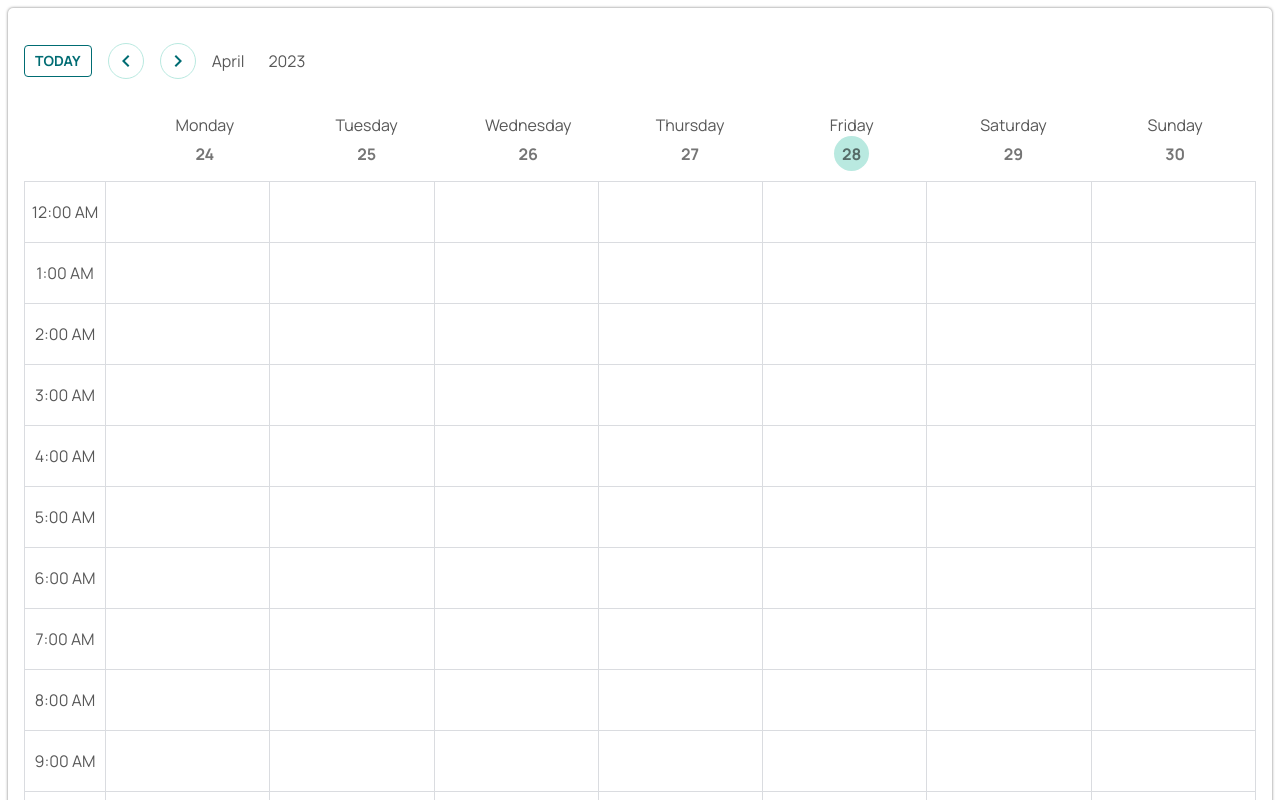
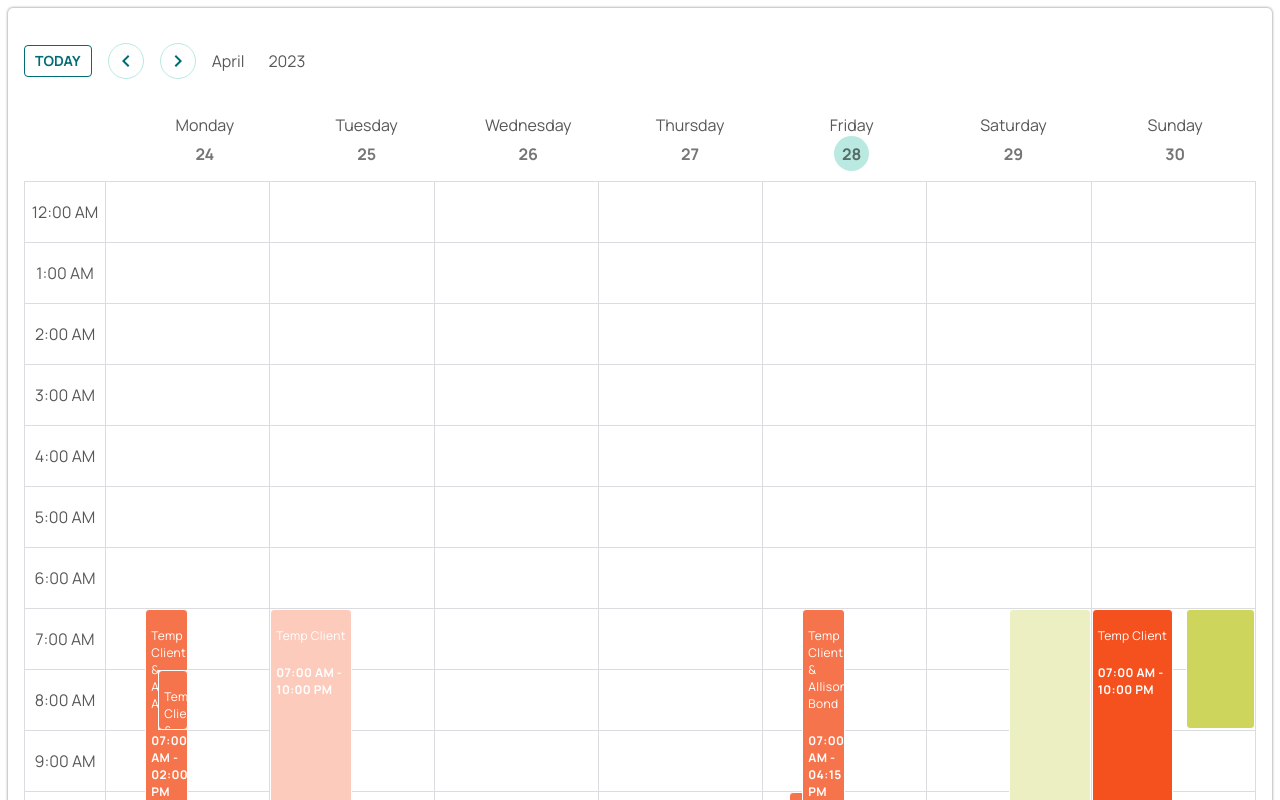
Before and after one commit to midstem/calendar, a React (Vite) app: page / in a window 1280 px wide. Shown: the top 800 px of the page. Built offline with nearby package versions, Linux system fonts and the light colour scheme.

Commit message:
Set mock data to be up to date (#40)

```diff
--- a/src/features/Calendar/helpers.ts
+++ b/src/features/Calendar/helpers.ts
@@ -154,3 +154,13 @@ export const getNextDateRange = (
     }
   }
 }
+
+export const returnDayDate = (currentDate: Date, dayNumber: number): string => {
+  const currentWeekDay = currentDate.getDay()
+  const offset = dayNumber - currentWeekDay
+
+  const targetDate = new Date(currentDate)
+  targetDate.setDate(currentDate.getDate() + offset)
+
+  return targetDate.toISOString().substring(0, 10)
+}
--- a/src/features/Calendar/mockData.ts
+++ b/src/features/Calendar/mockData.ts
@@ -1,11 +1,16 @@
 import { CalendarEventType } from '../../types'
 
+import { returnDayDate } from './helpers'
+
+const currentDate = new Date()
+
 export const mockEvents: CalendarEventType[] = [
+  // MONDAY
   {
     id: '312de45c-62cb-4da8-ad9e-c973090d7e3c',
     title: 'Temp Client & Anna Adkins',
-    start: '2023-05-15T07:00:00',
-    end: '2023-05-15T14:00:00',
+    start: returnDayDate(currentDate, 1) + 'T07:00:00',
+    end: returnDayDate(currentDate, 1) + 'T14:00:00',
     type: 'client_appointment',
     overlapping: 3,
     position: '24%',
@@ -17,8 +22,8 @@ export const mockEvents: CalendarEventType[] = [
   {
     id: 'c0e982c0-c152-4930-8aae-b2a9b334052b',
     title: 'Temp Client & Alexis Jensen',
-    start: '2023-05-15T08:00:00',
-    end: '2023-05-15T09:00:00',
+    start: returnDayDate(currentDate, 1) + 'T08:00:00',
+    end: returnDayDate(currentDate, 1) + 'T09:00:00',
     type: 'client_appointment',
     overlapping: 4,
     position: '32%',
@@ -28,36 +33,10 @@ export const mockEvents: CalendarEventType[] = [
     opacity: 0.8,
   },
   {
-    id: '14e19a7b-997b-4264-a88d-ddc706d1ac70',
-    title: 'Temp Client & Alexis Jensen',
-    start: '2023-05-15T10:15:00',
-    end: '2023-05-15T13:30:00',
-    type: 'client_appointment',
-    overlapping: 3,
-    position: '24%',
-    width: '26%',
-    color: '#F4511E',
-    textColor: '#FFFFFF',
-    opacity: 0.8,
-  },
-  {
-    id: 'fe4ce757-8590-4310-864d-f418b7c9a554',
-    title: 'Temp Client & Anna West',
-    start: '2023-05-15T14:00:00',
-    end: '2023-05-15T15:00:00',
-    type: 'client_appointment',
-    overlapping: 0,
-    position: '0%',
-    width: '50%',
-    color: '#F4511E',
-    textColor: '#FFFFFF',
-    opacity: 0.8,
-  },
-  {
     id: '29af7782-5383-4a05-8d7a-ec402d6c9e47',
     title: 'Temp Client & Ashley Horton',
-    start: '2023-05-15T15:00:00',
-    end: '2023-05-15T20:00:00',
+    start: returnDayDate(currentDate, 1) + 'T15:00:00',
+    end: returnDayDate(currentDate, 1) + 'T20:00:00',
     type: 'client_appointment',
     overlapping: 1,
     position: '8%',
@@ -66,25 +45,13 @@ export const mockEvents: CalendarEventType[] = [
     textColor: '#FFFFFF',
     opacity: 0.8,
   },
-  {
-    id: '2c256c4a-1437-41c9-a133-44ee5419d208',
-    title: 'Temp Client & Allison Bond',
-    start: '2023-05-15T17:00:00',
-    end: '2023-05-15T18:00:00',
-    type: 'client_appointment',
-    overlapping: 2,
-    position: '16%',
-    width: '34%',
-    color: '#F4511E',
-    textColor: '#FFFFFF',
-    opacity: 0.8,
-  },
 
+  // TUESDAY
   {
     id: 'f3597ec3-9219-43a2-9694-f06e0630c8ed',
     title: 'Temp Client',
-    start: '2023-05-16T07:00:00',
-    end: '2023-05-16T22:00:00',
+    start: returnDayDate(currentDate, 2) + 'T07:00:00',
+    end: returnDayDate(currentDate, 2) + 'T22:00:00',
     type: 'client_availability',
     overlapping: 0,
     position: '0%',
@@ -94,24 +61,12 @@ export const mockEvents: CalendarEventType[] = [
     opacity: 0.3,
   },
 
-  {
-    id: 'c122da4d-056c-4b18-87f5-e141169607cd',
-    title: 'Temp Client & Angela Stephens',
-    start: '2023-05-17T15:00:00',
-    end: '2023-05-17T16:00:00',
-    type: 'client_appointment',
-    overlapping: 2,
-    position: '16%',
-    width: '34%',
-    color: '#F4511E',
-    textColor: '#FFFFFF',
-    opacity: 0.8,
-  },
+  // WEDNESDAY
   {
     id: '3db62b4c-ab38-43bd-a69e-e8884ae48bbc',
     title: 'Temp Client & Alexis Jensen',
-    start: '2023-05-17T17:00:00',
-    end: '2023-05-17T18:00:00',
+    start: returnDayDate(currentDate, 3) + 'T17:00:00',
+    end: returnDayDate(currentDate, 3) + 'T18:00:00',
     type: 'client_appointment',
     overlapping: 2,
     position: '16%',
@@ -123,8 +78,8 @@ export const mockEvents: CalendarEventType[] = [
   {
     id: '81cac69e-9da8-43b1-8765-9cec7aceafbc',
     title: 'Temp Client & Angela Stephens',
-    start: '2023-05-17T18:00:00',
-    end: '2023-05-17T19:00:00',
+    start: returnDayDate(currentDate, 3) + 'T18:00:00',
+    end: returnDayDate(currentDate, 3) + 'T19:00:00',
     type: 'client_appointment',
     overlapping: 2,
     position: '16%',
@@ -134,89 +89,12 @@ export const mockEvents: CalendarEventType[] = [
     opacity: 0.8,
   },
 
-  {
-    id: '8ac82952-4633-46d4-93e4-526015bdd7d5',
-    title: 'Temp Client & Amy Smith',
-    start: '2023-05-17T20:00:00',
-    end: '2023-05-17T21:00:00',
-    type: 'client_appointment',
-    overlapping: 3,
-    position: '24%',
-    width: '26%',
-    color: '#F4511E',
-    textColor: '#FFFFFF',
-    opacity: 0.8,
-  },
-  {
-    id: 'db55ba3e-e567-4068-bb59-4ec668f7a5dc',
-    title: 'Temp Client & Allison Bond',
-    start: '2023-05-18T17:00:00',
-    end: '2023-05-18T18:00:00',
-    type: 'client_appointment',
-    overlapping: 1,
-    position: '8%',
-    width: '42%',
-    color: '#F4511E',
-    textColor: '#FFFFFF',
-    opacity: 0.8,
-  },
-  {
-    id: '6484589e-c4f8-4461-93e4-d586fa64d594',
-    title: 'Temp Client & Alexis Jensen',
-    start: '2023-05-18T17:00:00',
-    end: '2023-05-18T18:15:00',
-    type: 'client_appointment',
-    overlapping: 2,
-    position: '16%',
-    width: '34%',
-    color: '#F4511E',
-    textColor: '#FFFFFF',
-    opacity: 0.8,
-  },
-  {
-    id: 'a2486130-f4a7-4929-b842-9c2d070b77a3',
-    title: 'Temp Client & Angela Barrett',
-    start: '2023-05-18T19:00:00',
-    end: '2023-05-18T20:00:00',
-    type: 'client_appointment',
-    overlapping: 1,
-    position: '8%',
-    width: '42%',
-    color: '#F4511E',
-    textColor: '#FFFFFF',
-    opacity: 0.8,
-  },
-  {
-    id: '90b7c37c-ff28-460b-bed5-5b9e2dea0e08',
-    title: 'Temp Client & Angela Stephens',
-    start: '2023-05-18T19:00:00',
-    end: '2023-05-18T21:00:00',
-    type: 'client_appointment',
-    overlapping: 2,
-    position: '16%',
-    width: '34%',
-    color: '#F4511E',
-    textColor: '#FFFFFF',
-    opacity: 0.8,
-  },
-  {
-    id: 'f5722681-7fea-4406-9385-9257015d5505',
-    title: 'Temp Client & Allison Bond',
-    start: '2023-05-18T20:00:00',
-    end: '2023-05-18T21:00:00',
-    type: 'client_appointment',
-    overlapping: 2,
-    position: '16%',
-    width: '34%',
-    color: '#F4511E',
-    textColor: '#FFFFFF',
-    opacity: 0.8,
-  },
+  // THURSDAY
   {
     id: '1cc3bbcd-aff8-475b-9f46-6ce91681c2dc',
     title: 'Temp Client & Allison Bond',
-    start: '2023-05-18T21:00:00',
-    end: '2023-05-18T22:00:00',
+    start: returnDayDate(currentDate, 4) + 'T21:00:00',
+    end: returnDayDate(currentDate, 4) + 'T22:00:00',
     type: 'client_appointment',
     overlapping: 1,
     position: '8%',
@@ -228,8 +106,8 @@ export const mockEvents: CalendarEventType[] = [
   {
     id: '80b66527-8b45-4765-9ae1-88d21e3444ab',
     title: 'Temp Client & Alexis Jensen',
-    start: '2023-05-18T21:00:00',
-    end: '2023-05-18T22:00:00',
+    start: returnDayDate(currentDate, 4) + 'T21:00:00',
+    end: returnDayDate(currentDate, 4) + 'T22:00:00',
     type: 'client_appointment',
     overlapping: 2,
     position: '16%',
@@ -241,21 +119,8 @@ export const mockEvents: CalendarEventType[] = [
   {
     id: 'f51ba7a4-da9a-44ce-ba07-a0ed1ebb51b7',
     title: 'Dakota Roman',
-    start: '2023-05-18T16:30:00',
-    end: '2023-05-18T22:00:00',
-    type: 'member_availability',
-    overlapping: 0,
-    position: '50%',
-    width: '50%',
-    color: '#C0CA33',
-    textColor: '#1F1F1F',
-    opacity: 0.3,
-  },
-  {
-    id: '7649b7dc-e03d-443a-870c-8d34237eafa5',
-    title: 'Dakota Roman',
-    start: '2023-05-18T07:00:00',
-    end: '2023-05-18T16:00:00',
+    start: returnDayDate(currentDate, 4) + 'T16:30:00',
+    end: returnDayDate(currentDate, 4) + 'T22:00:00',
     type: 'member_availability',
     overlapping: 0,
     position: '50%',
@@ -265,24 +130,12 @@ export const mockEvents: CalendarEventType[] = [
     opacity: 0.3,
   },
 
-  {
-    id: '90aa59e8-5481-443c-ad8a-c9bcd5d343e4',
-    title: 'Temp Client & Stephanie Thompson',
-    start: '2023-05-19T07:00:00',
-    end: '2023-05-19T08:00:00',
-    type: 'client_appointment',
-    overlapping: 2,
-    position: '16%',
-    width: '34%',
-    color: '#F4511E',
-    textColor: '#FFFFFF',
-    opacity: 0.8,
-  },
+  // FRIDAY
   {
     id: '9440385f-eedf-42af-8776-12fbcf9a2d1f',
     title: 'Temp Client & Allison Bond',
-    start: '2023-05-19T07:00:00',
-    end: '2023-05-19T16:15:00',
+    start: returnDayDate(currentDate, 5) + 'T07:00:00',
+    end: returnDayDate(currentDate, 5) + 'T16:15:00',
     type: 'client_appointment',
     overlapping: 3,
     position: '24%',
@@ -294,8 +147,8 @@ export const mockEvents: CalendarEventType[] = [
   {
     id: '070d0f2f-9174-4f54-8c2a-3e20efb9a0a9',
     title: 'Temp Client & Alexis Jensen',
-    start: '2023-05-19T10:00:00',
-    end: '2023-05-19T15:45:00',
+    start: returnDayDate(currentDate, 5) + 'T10:00:00',
+    end: returnDayDate(currentDate, 5) + 'T15:45:00',
     type: 'client_appointment',
     overlapping: 2,
     position: '16%',
@@ -305,25 +158,12 @@ export const mockEvents: CalendarEventType[] = [
     opacity: 0.8,
   },
 
-  {
-    id: '2609da7f-35a5-4b16-bd0a-7c3b3f23f25f',
-    title: 'Temp Client & Amy Smith',
-    start: '2023-05-20T07:00:00',
-    end: '2023-05-20T21:45:00',
-    type: 'client_appointment',
-    overlapping: 1,
-    position: '8%',
-    width: '42%',
-    color: '#F4511E',
-    textColor: '#FFFFFF',
-    opacity: 0.8,
-  },
-
+  // SATURDAY
   {
     id: '08de6b94-de55-4618-a118-bcc0e5930c84',
     title: 'Dakota Roman',
-    start: '2023-05-20T07:00:00',
-    end: '2023-05-20T16:00:00',
+    start: returnDayDate(currentDate, 6) + 'T07:00:00',
+    end: returnDayDate(currentDate, 6) + 'T16:00:00',
     type: 'member_availability',
     overlapping: 0,
     position: '50%',
@@ -332,11 +172,13 @@ export const mockEvents: CalendarEventType[] = [
     textColor: '#1F1F1F',
     opacity: 0.3,
   },
+
+  // SUNDAY
   {
     id: '98f6c30c-a95e-4794-b2ee-5c0143cbe0b5',
     title: 'Temp Client',
-    start: '2023-05-21T07:00:00',
-    end: '2023-05-21T22:00:00',
+    start: returnDayDate(currentDate, 7) + 'T07:00:00',
+    end: returnDayDate(currentDate, 7) + 'T22:00:00',
     type: 'client_availability',
     overlapping: 0,
     position: '0%',
@@ -348,8 +190,8 @@ export const mockEvents: CalendarEventType[] = [
   {
     id: '868ffe1d-42c1-42d9-afe0-37a97f315ca2',
     title: 'Dakota Roman',
-    start: '2023-05-21T16:30:00',
-    end: '2023-05-21T22:00:00',
+    start: returnDayDate(currentDate, 7) + 'T16:30:00',
+    end: returnDayDate(currentDate, 7) + 'T22:00:00',
     type: 'member_availability',
     overlapping: 0,
     position: '50%',
@@ -358,12 +200,11 @@ export const mockEvents: CalendarEventType[] = [
     textColor: '#1F1F1F',
     opacity: 0.3,
   },
-
   {
     id: 'ad58fa12-9850-47b0-9a8a-da6d80c60b8f',
     title: 'Dakota Roman & $$$Do not touch this client',
-    start: '2023-05-21T07:00:00',
-    end: '2023-05-21T09:00:00',
+    start: returnDayDate(currentDate, 7) + 'T07:00:00',
+    end: returnDayDate(currentDate, 7) + 'T09:00:00',
     type: 'member_appointment',
     overlapping: 1,
     position: '58%',
```
Also changed, not shown: src/styles/font.css (indentation only).
